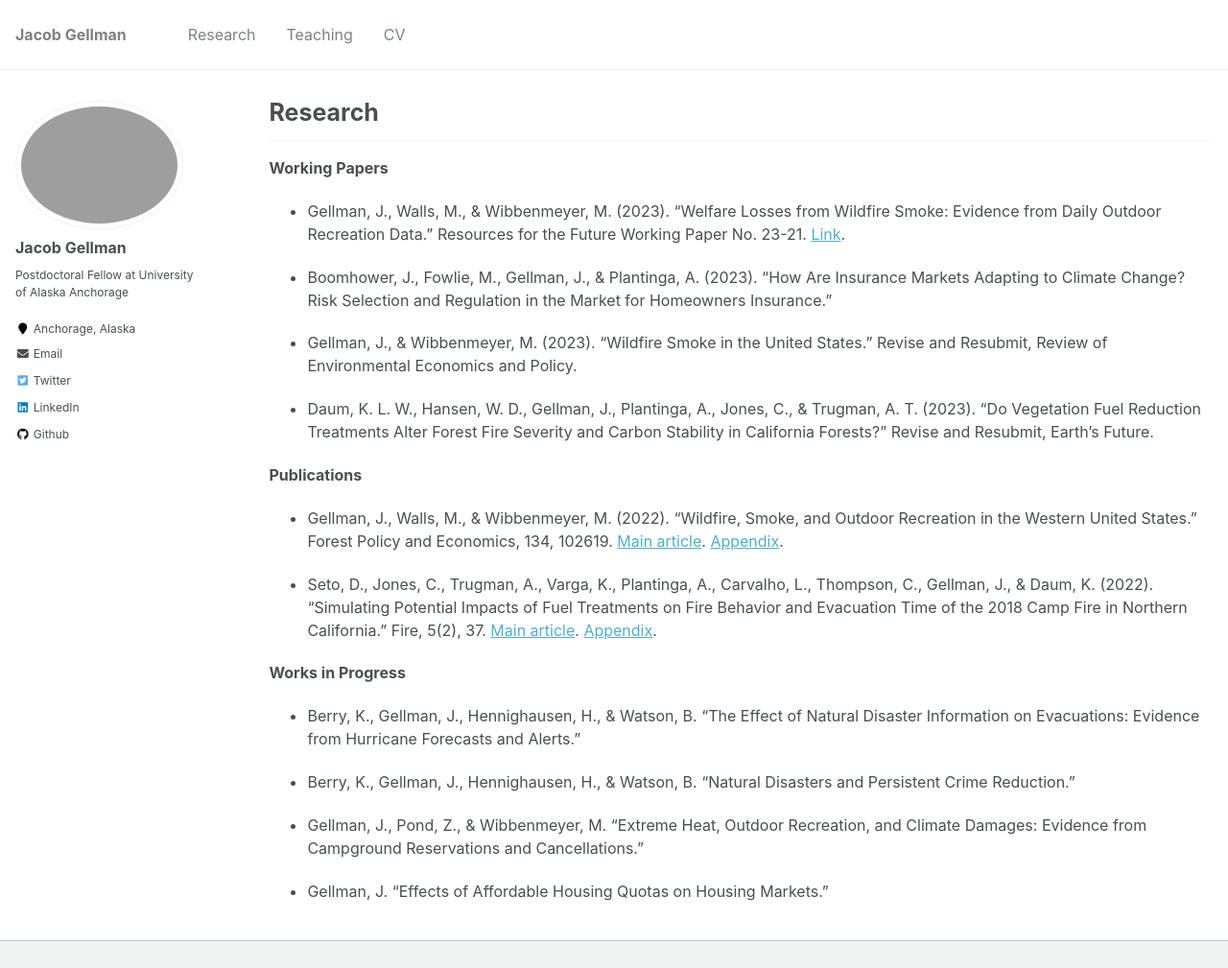
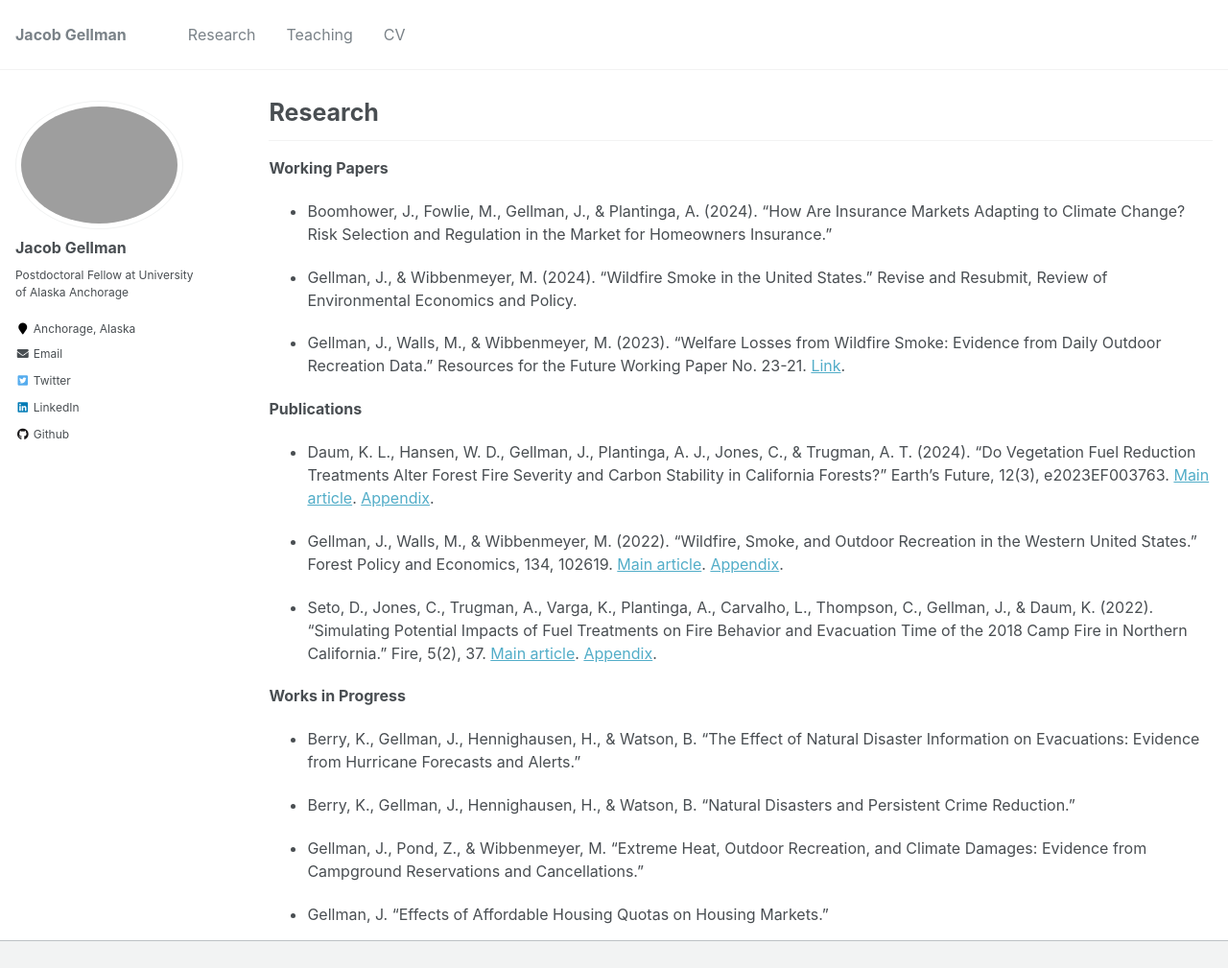
Before and after one commit to jacobgellman/jacobgellman.github.io, a Jekyll site: the page built from _pages/research.md, in a window 1280 px wide and 1161 px high, cut to the strip 0-1009 px from the top of the window. Shown: the whole strip at 96% size. Built offline with Jekyll 4.4.1, drawn with Linux system fonts in a browser that asks for light colours.

Commit message:
CV and research

```diff
--- a/_pages/research.md
+++ b/_pages/research.md
@@ -10,15 +10,15 @@ author_profile: true
 ------
 
 **Working Papers**
+* Boomhower, J., Fowlie, M., Gellman, J., & Plantinga, A. (2024). "How Are Insurance Markets Adapting to Climate Change? Risk Selection and Regulation in the Market for Homeowners Insurance."
+
+* Gellman, J., & Wibbenmeyer, M. (2024). "Wildfire Smoke in the United States." Revise and Resubmit, Review of Environmental Economics and Policy.
+
 * Gellman, J., Walls, M., & Wibbenmeyer, M. (2023). "Welfare Losses from Wildfire Smoke: Evidence from Daily Outdoor Recreation Data." Resources for the Future Working Paper No. 23-21. [Link](https://jacobgellman.github.io/files/gellman_et_al_2023-welfare_losses_wildfire_smoke_recreation.pdf).
 
-* Boomhower, J., Fowlie, M., Gellman, J., & Plantinga, A. (2023). "How Are Insurance Markets Adapting to Climate Change? Risk Selection and Regulation in the Market for Homeowners Insurance."
+**Publications**
+* Daum, K. L., Hansen, W. D., Gellman, J., Plantinga, A. J., Jones, C., & Trugman, A. T. (2024). "Do Vegetation Fuel Reduction Treatments Alter Forest Fire Severity and Carbon Stability in California Forests?" Earth's Future, 12(3), e2023EF003763. [Main article](https://jacobgellman.github.io/files/daum_et_al_2024-vegetation_treatments_carbon_fire.pdf). [Appendix](https://jacobgellman.github.io/files/daum_et_al_2024-vegetation_treatments_carbon_fire_appendix.pdf).
 
-* Gellman, J., & Wibbenmeyer, M. (2023). "Wildfire Smoke in the United States." Revise and Resubmit, Review of Environmental Economics and Policy.
-
-* Daum, K. L. W., Hansen, W. D., Gellman, J., Plantinga, A., Jones, C., & Trugman, A. T. (2023). "Do Vegetation Fuel Reduction Treatments Alter Forest Fire Severity and Carbon Stability in California Forests?" Revise and Resubmit, Earth's Future.
-
-**Publications**
 * Gellman, J., Walls, M., & Wibbenmeyer, M. (2022). "Wildfire, Smoke, and Outdoor Recreation in the Western United States." Forest Policy and Economics, 134, 102619. [Main article](https://jacobgellman.github.io/files/gellman_et_al_2022-wildfire_smoke_recreation.pdf). [Appendix](https://jacobgellman.github.io/files/gellman_et_al_2022-wildfire_smoke_recreation_appendix.pdf).
 
 * Seto, D., Jones, C., Trugman, A., Varga, K., Plantinga, A., Carvalho, L., Thompson, C., Gellman, J., & Daum, K. (2022). "Simulating Potential Impacts of Fuel Treatments on Fire Behavior and Evacuation Time of the 2018 Camp Fire in Northern California." Fire, 5(2), 37. [Main article](https://jacobgellman.github.io/files/seto_et_al_2022-fuel_treatments_camp_fire.pdf). [Appendix](https://jacobgellman.github.io/files/seto_et_al_2022-fuel_treatments_camp_fire_appendix.pdf).
```
Also changed, not shown: 4 other files.
